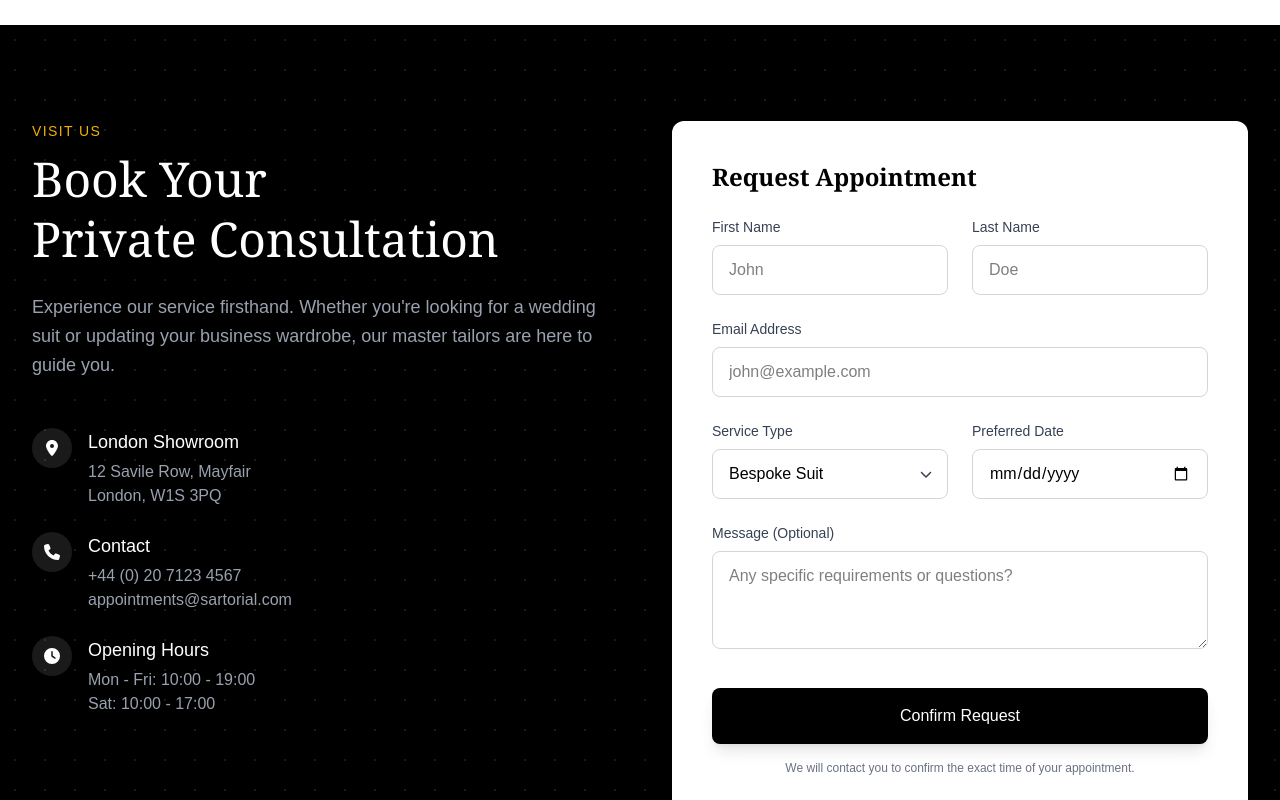
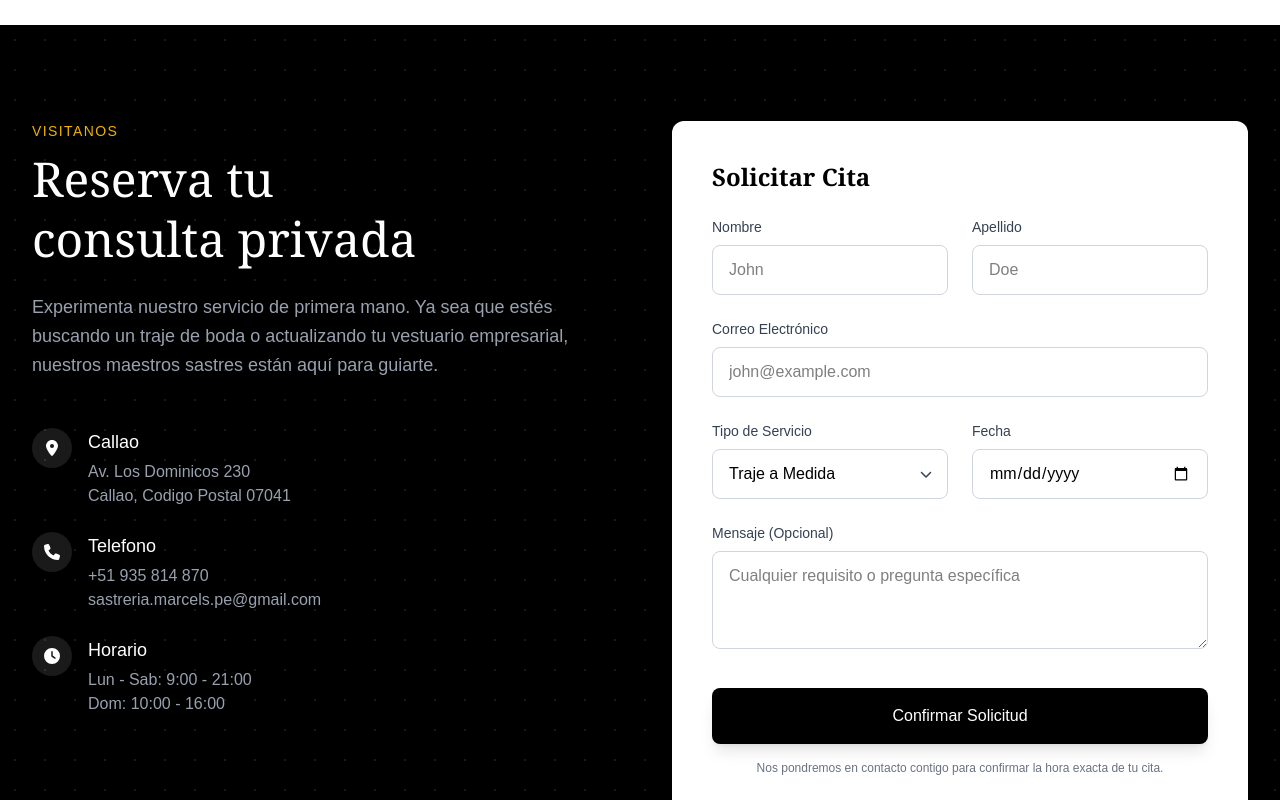
Before and after one commit to FaureGalliard/NextJsLandingPage, a Next.js app: page / in a window 1280 px wide. Shown: the part 4360-5160 px from the top of the page. Built offline with nearby package versions, Linux system fonts and the light colour scheme.

Commit message:
fix: appointment

```diff
--- a/src/components/Appointment.tsx
+++ b/src/components/Appointment.tsx
@@ -43,16 +43,16 @@ export default function Appointment() {
           {/* Left Info */}
           <div>
             <span className="text-yellow-500 font-medium tracking-widest text-sm uppercase mb-2 block">
-              Visit Us
+              Visitanos
             </span>
             <h2 className="text-4xl md:text-5xl font-serif mb-6 leading-tight">
-              Book Your <br />
-              Private Consultation
+              Reserva tu <br />
+              consulta privada
             </h2>
             <p className="text-gray-400 mb-8 text-lg font-light leading-relaxed">
-              Experience our service firsthand. Whether you&apos;re looking for a
-              wedding suit or updating your business wardrobe, our master tailors
-              are here to guide you.
+              Experimenta nuestro servicio de primera mano. Ya sea que estés buscando un
+              traje de boda o actualizando tu vestuario empresarial, nuestros maestros sastres
+              están aquí para guiarte.
             </p>
 
             <div className="space-y-6 mt-12">
@@ -62,8 +62,8 @@ export default function Appointment() {
                     <path d="M215.7 499.2C267 435 384 279.4 384 192C384 86 298 0 192 0S0 86 0 192c0 87.4 117 243 168.3 307.2c12.3 15.3 35.1 15.3 47.4 0zM192 128a64 64 0 1 1 0 128 64 64 0 1 1 0-128z" />
                   </svg>
                 }
-                title="London Showroom"
-                lines={['12 Savile Row, Mayfair', 'London, W1S 3PQ']}
+                title="Callao"
+                lines={['Av. Los Dominicos 230 ', 'Callao, Codigo Postal 07041']}
               />
               <ContactItem
                 icon={
@@ -71,8 +71,8 @@ export default function Appointment() {
                     <path d="M164.9 24.6c-7.7-18.6-28-28.5-47.4-23.2l-88 24C12.1 30.2 0 46 0 64C0 311.4 200.6 512 448 512c18 0 33.8-12.1 38.6-29.5l24-88c5.3-19.4-4.6-39.7-23.2-47.4l-96-40c-16.3-6.8-35.2-2.1-46.3 11.6L304.7 368C234.3 334.7 177.3 277.7 144 207.3L193.3 167c13.7-11.2 18.4-30 11.6-46.3l-40-96z" />
                   </svg>
                 }
-                title="Contact"
-                lines={['+44 (0) 20 7123 4567', 'appointments@sartorial.com']}
+                title="Telefono"
+                lines={['+51  935 814 870', 'sastreria.marcels.pe@gmail.com']}
               />
               <ContactItem
                 icon={
@@ -80,8 +80,8 @@ export default function Appointment() {
                     <path d="M256 0a256 256 0 1 1 0 512A256 256 0 1 1 256 0zM232 120V256c0 8 4 15.5 10.7 20l96 64c11 7.4 25.9 4.4 33.3-6.7s4.4-25.9-6.7-33.3L280 243.2V120c0-13.3-10.7-24-24-24s-24 10.7-24 24z" />
                   </svg>
                 }
-                title="Opening Hours"
-                lines={['Mon - Fri: 10:00 - 19:00', 'Sat: 10:00 - 17:00']}
+                title="Horario"
+                lines={['Lun - Sab: 9:00 - 21:00', 'Dom: 10:00 - 16:00']}
               />
             </div>
 
@@ -91,12 +91,12 @@ export default function Appointment() {
 
           {/* Right Form */}
           <div className="bg-white text-black p-8 md:p-10 rounded-xl shadow-2xl">
-            <h3 className="text-2xl font-serif font-bold mb-6">Request Appointment</h3>
+            <h3 className="text-2xl font-serif font-bold mb-6">Solicitar Cita</h3>
 
             <form onSubmit={(e) => e.preventDefault()}>
               <div className="grid grid-cols-1 md:grid-cols-2 gap-6 mb-6">
                 <div>
-                  <label className="block text-sm font-medium text-gray-700 mb-2">First Name</label>
+                  <label className="block text-sm font-medium text-gray-700 mb-2">Nombre</label>
                   <input
                     type="text"
                     className="w-full px-4 py-3 border border-gray-300 rounded-lg focus:ring-2 focus:ring-black focus:border-black outline-none transition-all"
@@ -104,7 +104,7 @@ export default function Appointment() {
                   />
                 </div>
                 <div>
-                  <label className="block text-sm font-medium text-gray-700 mb-2">Last Name</label>
+                  <label className="block text-sm font-medium text-gray-700 mb-2">Apellido</label>
                   <input
                     type="text"
                     className="w-full px-4 py-3 border border-gray-300 rounded-lg focus:ring-2 focus:ring-black focus:border-black outline-none transition-all"
@@ -114,7 +114,7 @@ export default function Appointment() {
               </div>
 
               <div className="mb-6">
-                <label className="block text-sm font-medium text-gray-700 mb-2">Email Address</label>
+                <label className="block text-sm font-medium text-gray-700 mb-2">Correo Electrónico</label>
                 <input
                   type="email"
                   className="w-full px-4 py-3 border border-gray-300 rounded-lg focus:ring-2 focus:ring-black focus:border-black outline-none transition-all"
@@ -124,14 +124,14 @@ export default function Appointment() {
 
               <div className="grid grid-cols-1 md:grid-cols-2 gap-6 mb-6">
                 <div>
-                  <label className="block text-sm font-medium text-gray-700 mb-2">Service Type</label>
+                  <label className="block text-sm font-medium text-gray-700 mb-2">Tipo de Servicio</label>
                   <div className="relative">
                     <select className="w-full px-4 py-3 border border-gray-300 rounded-lg focus:ring-2 focus:ring-black focus:border-black outline-none appearance-none bg-white">
-                      <option>Bespoke Suit</option>
-                      <option>Made to Measure</option>
-                      <option>Wedding Consultation</option>
-                      <option>Alterations</option>
-                      <option>Wardrobe Consultation</option>
+                      <option>Traje a Medida</option>
+                      <option>Hecho a Medida</option>
+                      <option>Consulta de Boda</option>
+                      <option>Alteraciones</option>
+                      <option>Consulta de Vestuario</option>
                     </select>
                     <div className="pointer-events-none absolute inset-y-0 right-0 flex items-center px-4 text-gray-700">
                       <svg className="w-3 h-3" fill="currentColor" viewBox="0 0 512 512">
@@ -141,7 +141,7 @@ export default function Appointment() {
                   </div>
                 </div>
                 <div>
-                  <label className="block text-sm font-medium text-gray-700 mb-2">Preferred Date</label>
+                  <label className="block text-sm font-medium text-gray-700 mb-2">Fecha</label>
                   <input
                     type="date"
                     className="w-full px-4 py-3 border border-gray-300 rounded-lg focus:ring-2 focus:ring-black focus:border-black outline-none transition-all"
@@ -151,12 +151,12 @@ export default function Appointment() {
 
               <div className="mb-8">
                 <label className="block text-sm font-medium text-gray-700 mb-2">
-                  Message (Optional)
+                  Mensaje (Opcional)
                 </label>
                 <textarea
                   rows={3}
                   className="w-full px-4 py-3 border border-gray-300 rounded-lg focus:ring-2 focus:ring-black focus:border-black outline-none transition-all"
-                  placeholder="Any specific requirements or questions?"
+                  placeholder="Cualquier requisito o pregunta específica"
                 />
               </div>
 
@@ -164,10 +164,10 @@ export default function Appointment() {
                 type="submit"
                 className="w-full bg-black text-white font-medium py-4 rounded-lg hover:bg-gray-800 transition-colors shadow-lg hover:shadow-xl transform hover:-translate-y-0.5"
               >
-                Confirm Request
+                Confirmar Solicitud
               </button>
               <p className="text-xs text-gray-500 mt-4 text-center">
-                We will contact you to confirm the exact time of your appointment.
+                Nos pondremos en contacto contigo para confirmar la hora exacta de tu cita.
               </p>
             </form>
           </div>
```
